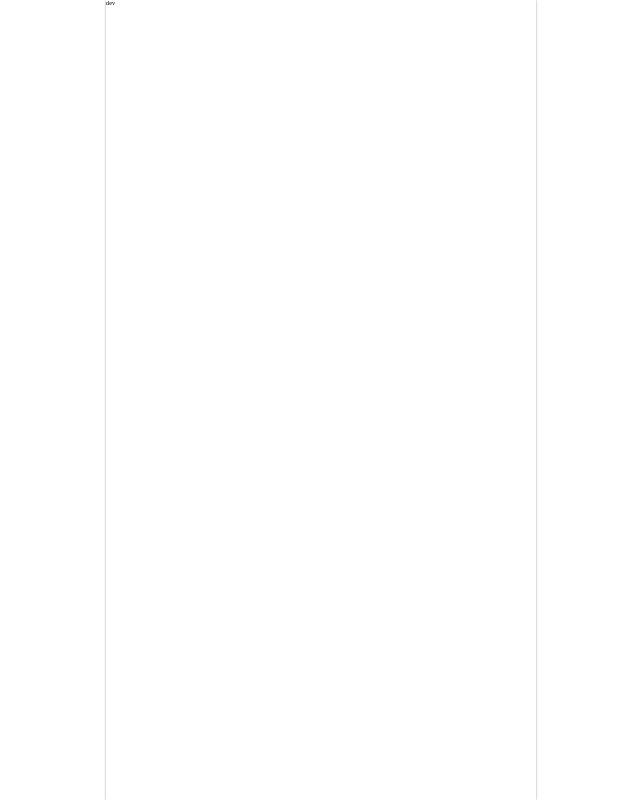
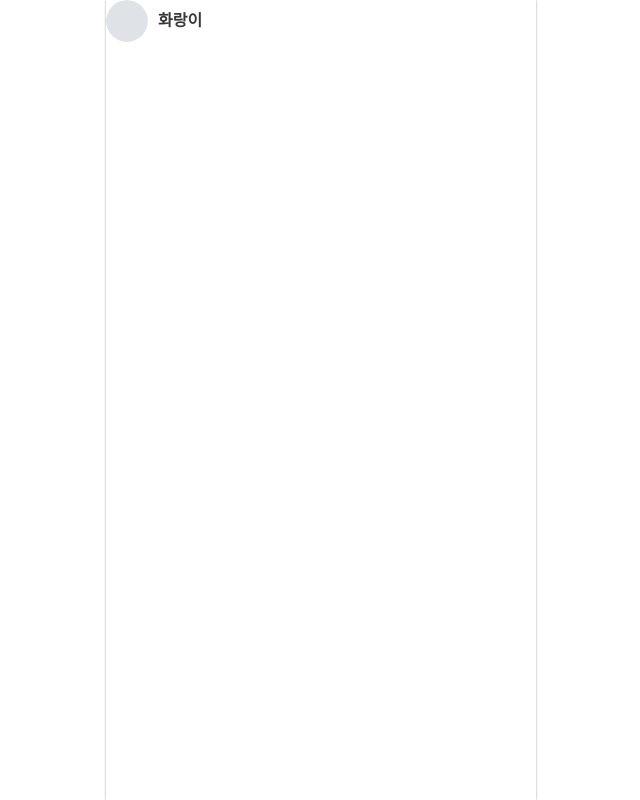
Before and after one commit to PICK-PLE/PICKPLE-client, a React (Vite) app: page /dev in a window 1280 px wide. Shown: the whole page, without its empty margins (319-959 px from the left). Built offline with nearby package versions, Linux system fonts and the light colour scheme.

Commit message:
feat: SimpleUserProfile 컴포넌트 구현

```diff
--- /dev/null
+++ b/src/components/common/SimpleUserProfile/SimpleUserProfile.style.ts
@@ -0,0 +1,22 @@
+import { Theme } from '@emotion/react';
+import { css } from '@emotion/react';
+import { flexGenerator } from '@styles/generator';
+
+export const profileWrapperStyle = css`
+  ${flexGenerator('row', 'flex-start', 'center')}
+  gap: 1rem;
+  width: 13rem;
+`;
+
+export const imgStyle = css`
+  width: 4.2rem;
+  height: 4.2rem;
+
+  border-radius: 100%;
+  object-fit: cover;
+`;
+
+export const usernameStyle = (theme: Theme) => css`
+  ${theme.font['subhead02-sb-16']}
+  color: ${theme.color.blackgray}
+`;
--- /dev/null
+++ b/src/components/common/SimpleUserProfile/SimpleUserProfile.tsx
@@ -0,0 +1,19 @@
+import React from 'react';
+import { imgStyle, profileWrapperStyle, usernameStyle } from './SimpleUserProfile.style';
+
+export interface SimpleUserProfileProps extends React.HTMLAttributes<HTMLDivElement> {
+  username: string;
+  userImgUrl?: string;
+}
+
+const SimpleUserProfile = ({ userImgUrl, username }: SimpleUserProfileProps) => {
+  const defaultImgUrl = '/public/svg/ic_default-userimg.svg';
+  return (
+    <div css={profileWrapperStyle}>
+      <img src={userImgUrl || defaultImgUrl} alt={`${username}의 이미지`} css={imgStyle} />
+      <span css={usernameStyle}>{username}</span>
+    </div>
+  );
+};
+
+export default SimpleUserProfile;
--- a/src/pages/dev/Dev.tsx
+++ b/src/pages/dev/Dev.tsx
@@ -1,5 +1,11 @@
+import SimpleUserProfile from 'src/components/common/SimpleUserProfile/SimpleUserProfile';
+
 const Dev = () => {
-  return <div>dev</div>;
+  return (
+    <div>
+      <SimpleUserProfile username={'화랑이'} />
+    </div>
+  );
 };
 
 export default Dev;
```
Also changed, not shown: public/svg/ic_default-userimg.svg (added).
